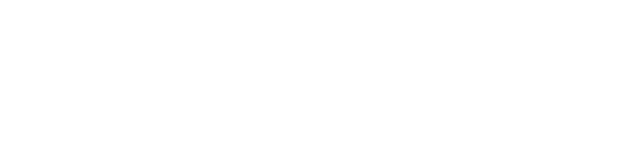
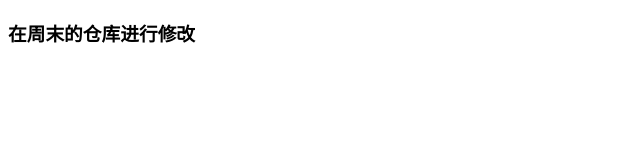
Before and after one commit to RunToGet/su-app, a plain HTML site: page src/index.html in a window 1280 px wide. Shown: the whole page, without its empty margins (0-640 px from the left). Drawn offline with Linux system fonts and the light colour scheme.

Commit message:
C盘修改了index.html

```diff
--- a/src/index.html
+++ b/src/index.html
@@ -4,6 +4,7 @@
 	<title>su app</title>
 </head>
 <body>
+	<h3>在周末的仓库进行修改</h3>
 
 </body>
 </html>
```
